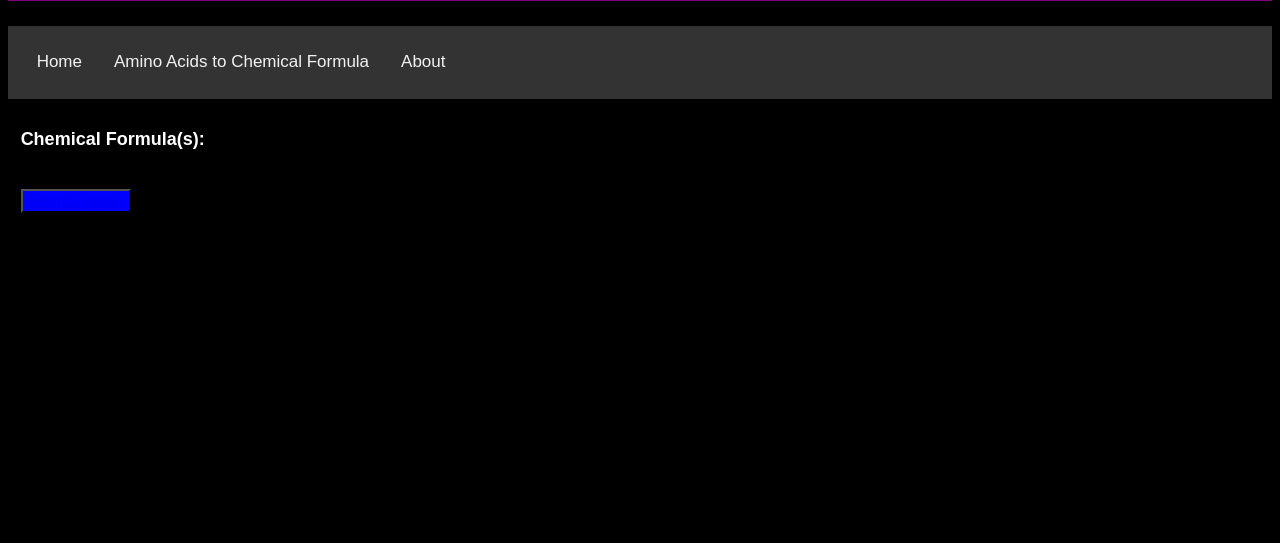
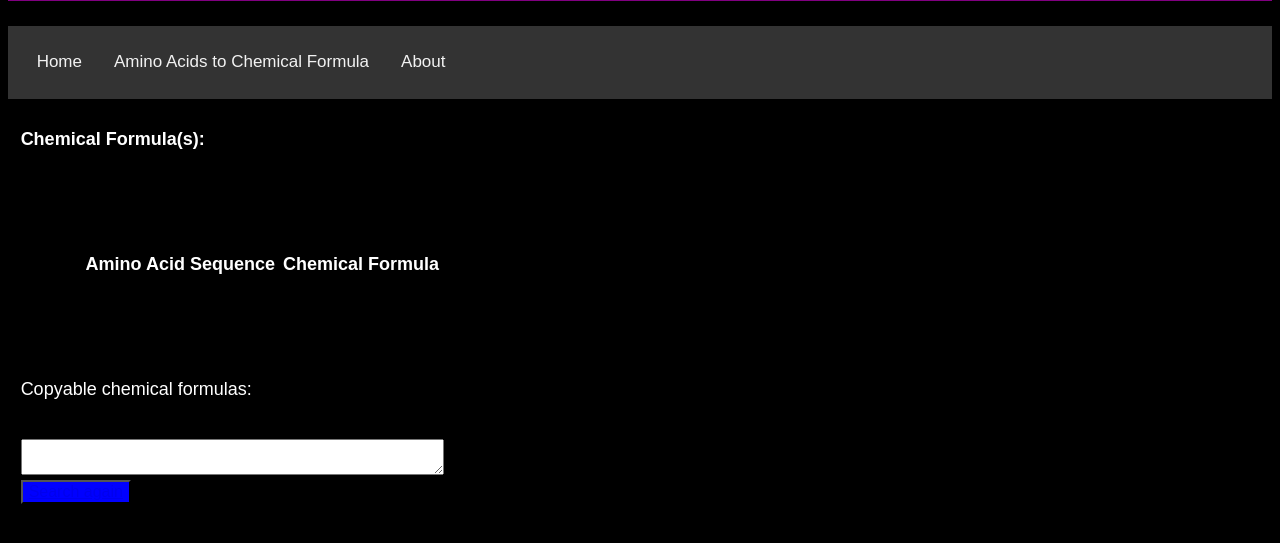
Before and after one commit to christineiym/simple-proteomics-tools, a Flask app: page /amino_acids_to_chemical_formula/1 in a window 1280 px wide. Shown: the part 211-754 px from the top of the page. Run offline with Flask 2, Linux system fonts and the light colour scheme; lists and menus that the app fills with data are empty.

Commit message:
amino acid validation; add links and result table

```diff
--- a/main.py
+++ b/main.py
@@ -15,6 +15,8 @@ import utils_amino_acids_to_chemical_formula
 
 
 app = Flask(__name__)
+app.jinja_env.trim_blocks = True
+app.jinja_env.lstrip_blocks = True
 
 # a simple page that serves as the homepage
 # @app.route tells Flask the URL that should trigger a call to our function!
--- a/templates/results_amino_acids_to_chemical_formula.html
+++ b/templates/results_amino_acids_to_chemical_formula.html
@@ -6,9 +6,31 @@
     <b>Chemical Formula(s):</b>
   </p>
   <br>
-  {% for sequence, formula in result.items() %}
-  <p>{{ formula }}</p>
-  {% endfor %}
+  <table style="color: white; padding: 5%;">
+    <tr>
+      <th>Amino Acid Sequence</th>
+      <th>     </th>
+      <th>Chemical Formula</th>
+    </tr>
+    {% for sequence, formula in result.items() %}
+    <tr>
+      <td>{{ sequence }}</td>
+      <td>     </td>
+      <td>{{ formula }}</td>
+    </tr>
+    {% endfor %}
+  </table>
+  <br>
+  <p>
+    Copyable chemical formulas:
+  </p>
+  <br>
+  <textarea readonly aria-readonly="true" rows="{{ result|length }}" cols="50">
+    {% for sequence, formula in result.items() %}
+    {{ formula|trim }}
+    {% endfor %}
+  </textarea>
+  <br>
   <button>
     <a href="{{ url_for('home') }}">Search again</a>
   </button>
--- a/utils_amino_acids_to_chemical_formula.py
+++ b/utils_amino_acids_to_chemical_formula.py
@@ -8,20 +8,20 @@ import re
 import constants
 
 
-def convert_amino_acids_to_formulas(input_str: str) -> list[str]:
-    list_sequences: list[str] = read_in_sequences(input_str)
-    list_formulas: list[str] = sequences_to_formulas_dict(list_sequences)
-    return list_formulas
-
-
 def read_in_sequences(input_str: str) -> list[str]:
     """Reads in amino acid sequences (separated by the newline character) and outputs a list of sequences."""
     split_sequences: list[str] = input_str.split("\n")
-    # https://stackoverflow.com/questions/34214139/python-keep-only-letters-in-string/34214187
-    sequences_to_alpha: list[str] = [str(re.sub('[^a-zA-Z]+', '', sequence)) for sequence in split_sequences]
-    result: list[str] = [sequence for sequence in sequences_to_alpha if ((sequence is not None) and (sequence != ""))]
+    valid_sequences: list[str] = []
+    for sequence in split_sequences:
+        current_sequence: str = ""
+        for amino_acid in sequence:
+            if amino_acid in constants.VALID_AMINO_ACIDS:
+                current_sequence += amino_acid
+        valid_sequences.append(current_sequence)
+    result: list[str] = [sequence for sequence in valid_sequences if ((sequence is not None) and (sequence != ""))]
 
     return result
+
 
 def sequence_to_formula(sequence: str) -> str:
     """Converts a given amino acid sequence to its chemical formula."""
@@ -52,12 +52,20 @@ def sequence_to_formula(sequence: str) -> str:
 
     return formula
 
+
 # def sequences_to_formulas_list(sequences: list[str]) -> list[str]:
 #     """Converts a list of amino acid sequences to a list of corresponding chemical formulas."""
 #     result: list[str] = [sequence_to_formula(sequence) for sequence in sequences]
 #     return result
 
+
 def sequences_to_formulas_dict(sequences: list[str]) -> list[str]:
     """Converts a list of amino acid sequences to a dict mapping those sequences to corresponding chemical formulas."""
     result: dict[str, str] = {sequence : sequence_to_formula(sequence) for sequence in sequences}
     return result
+
+
+def convert_amino_acids_to_formulas(input_str: str) -> list[str]:
+    list_sequences: list[str] = read_in_sequences(input_str)
+    list_formulas: list[str] = sequences_to_formulas_dict(list_sequences)
+    return list_formulas
```
Also changed, not shown: constants.py (+5 -3 lines), README.md.
